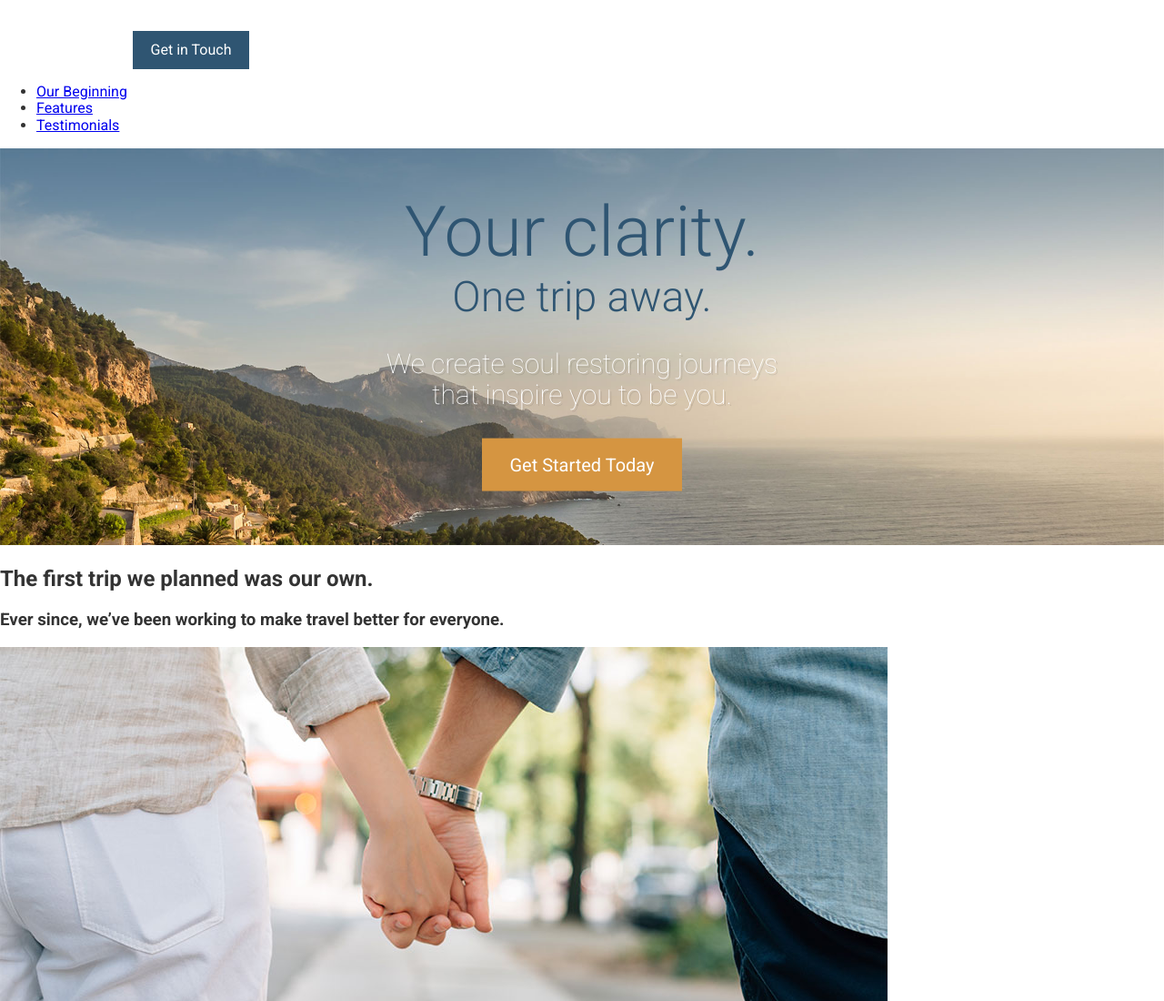
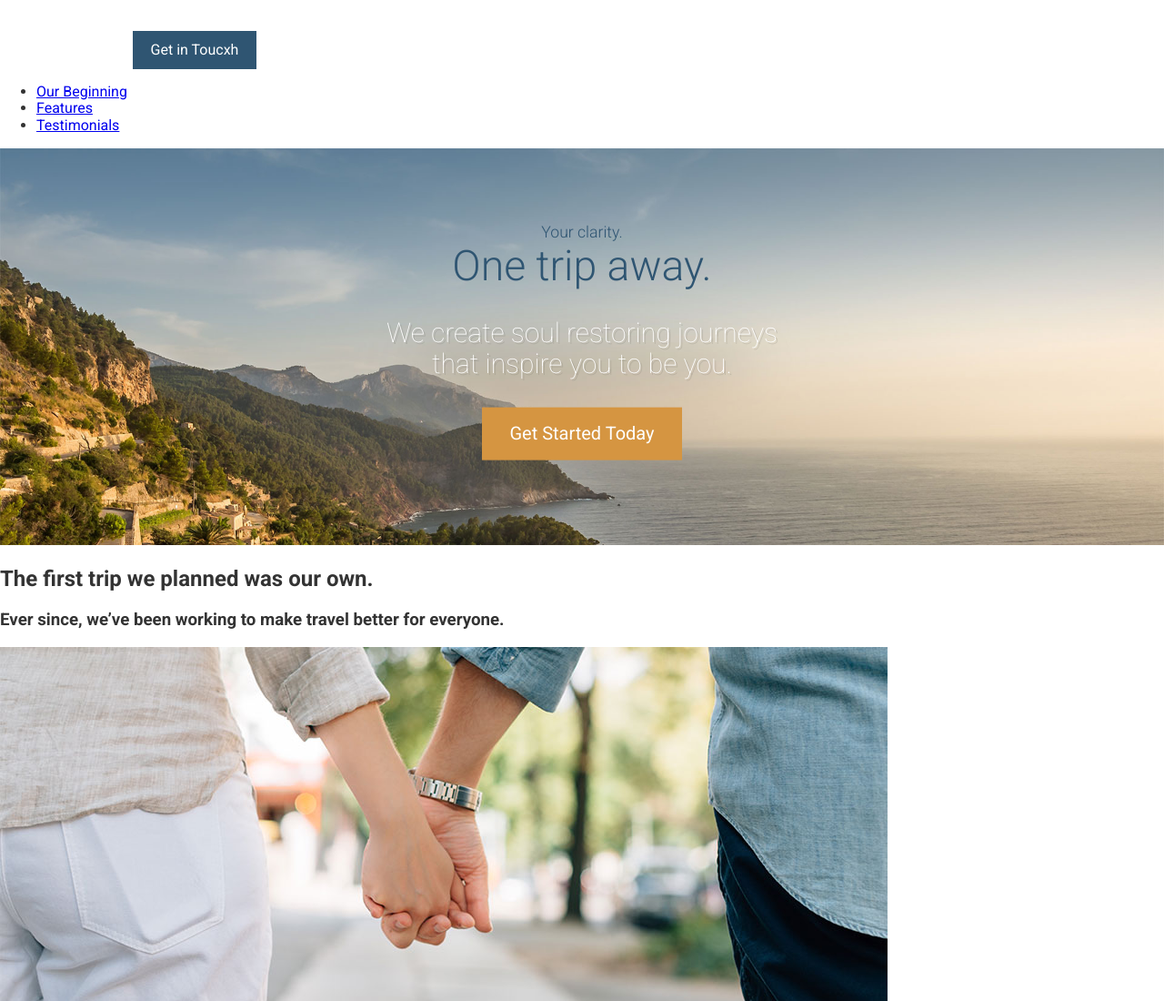
Before and after one commit to davidva123/GitTest, a website: page app/index.html in a window 1280 px wide. Shown: the top 1100 px of the page at 91% size. Drawn offline with Linux system fonts and the light colour scheme.

Commit message:
adding in Mixiins code for small sizes

```diff
--- a/app/assets/styles/modules/_large-hero.css
+++ b/app/assets/styles/modules/_large-hero.css
@@ -11,8 +11,18 @@
     &__title {
         font-weight: 300;
         color: $mainBlue;
-        font-size: 4.8rem;
         margin: 0;
+font-size:1.1rem;
+        @mixin atSmall{
+               font-size: 2rem;
+        }
+
+        @mixin atMedium{
+            font-size:3.2rem;
+        }
+        @mixin atLarge{
+               font-size: 4.8rem;
+        }
     }
     &__subtitle {
         font-weight: 300;
--- a/app/index.html
+++ b/app/index.html
@@ -14,7 +14,7 @@
 <body>
   <header>
     <img src="assets/images/icons/clear-view-escapes.svg">
-    <a href="#" class="btn">Get in Touch</a>
+    <a href="#" class="btn">Get in Toucxh</a>
     <nav>
       <ul>
         <li><a href="#our-beginning">Our Beginning</a></li>
--- a/app/temp/styles/styles.css
+++ b/app/temp/styles/styles.css
@@ -448,8 +448,20 @@
 .large-hero__title {
   font-weight: 300;
   color: #2f5572;
-  font-size: 4.8rem;
   margin: 0;
+  font-size:1.1rem;
+
+  @mixin atSmall{
+    font-size: 2rem;
+  }
+
+  @mixin atMedium{
+    font-size:3.2rem;
+  }
+
+  @mixin atLarge{
+    font-size: 4.8rem;
+  }
 }
 
 .large-hero__subtitle {
--- a/gulp/tasks/watch.js
+++ b/gulp/tasks/watch.js
@@ -7,8 +7,11 @@ gulp.task('watch', function () {
 
     browserSync.init({
         notify: false,
+        logLevel: "debug",
         server: {
-            baseDir: "app"
+            baseDir: "app",
+            browser: "Chrome"
+
         }
     });
 
```
